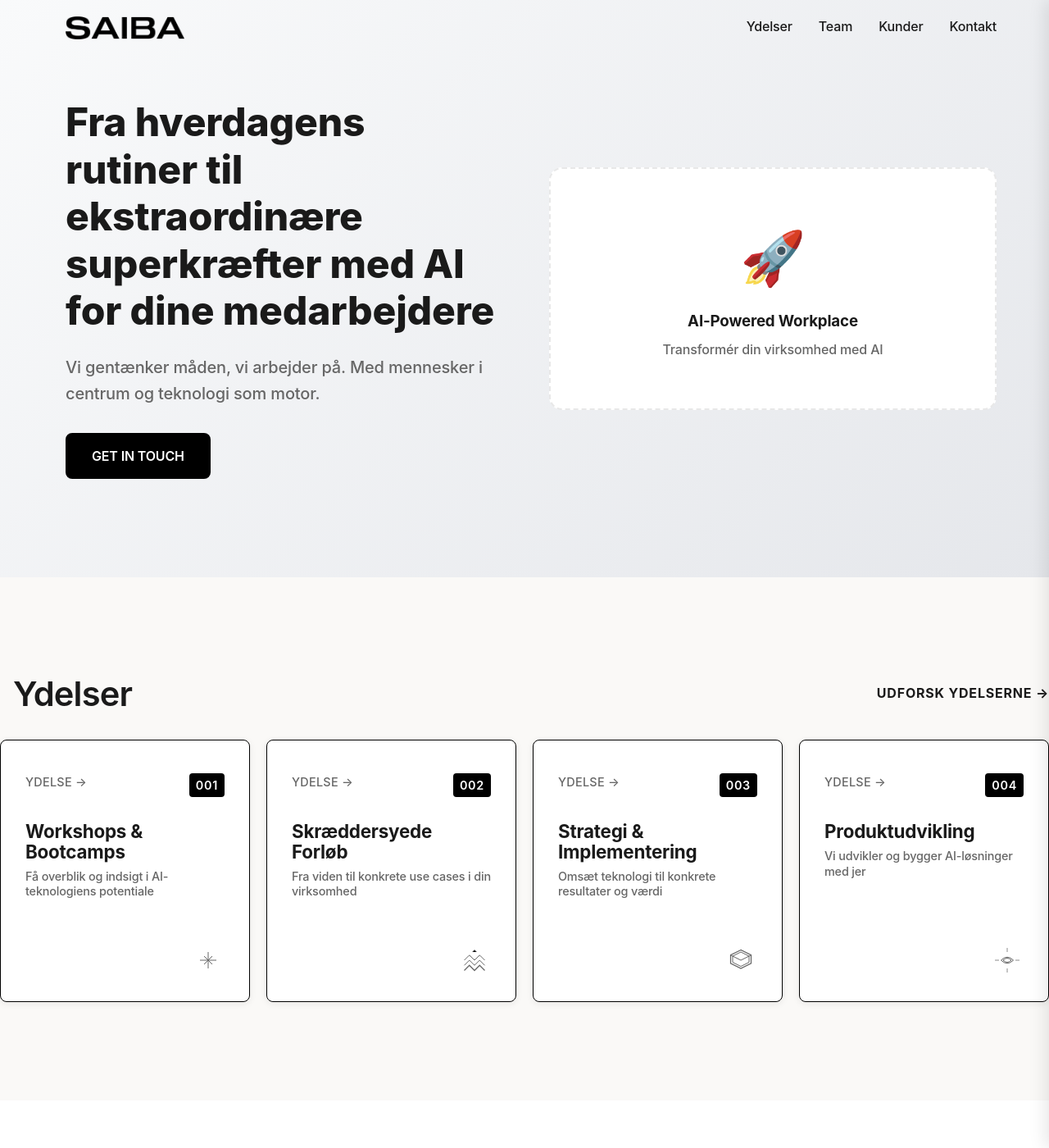
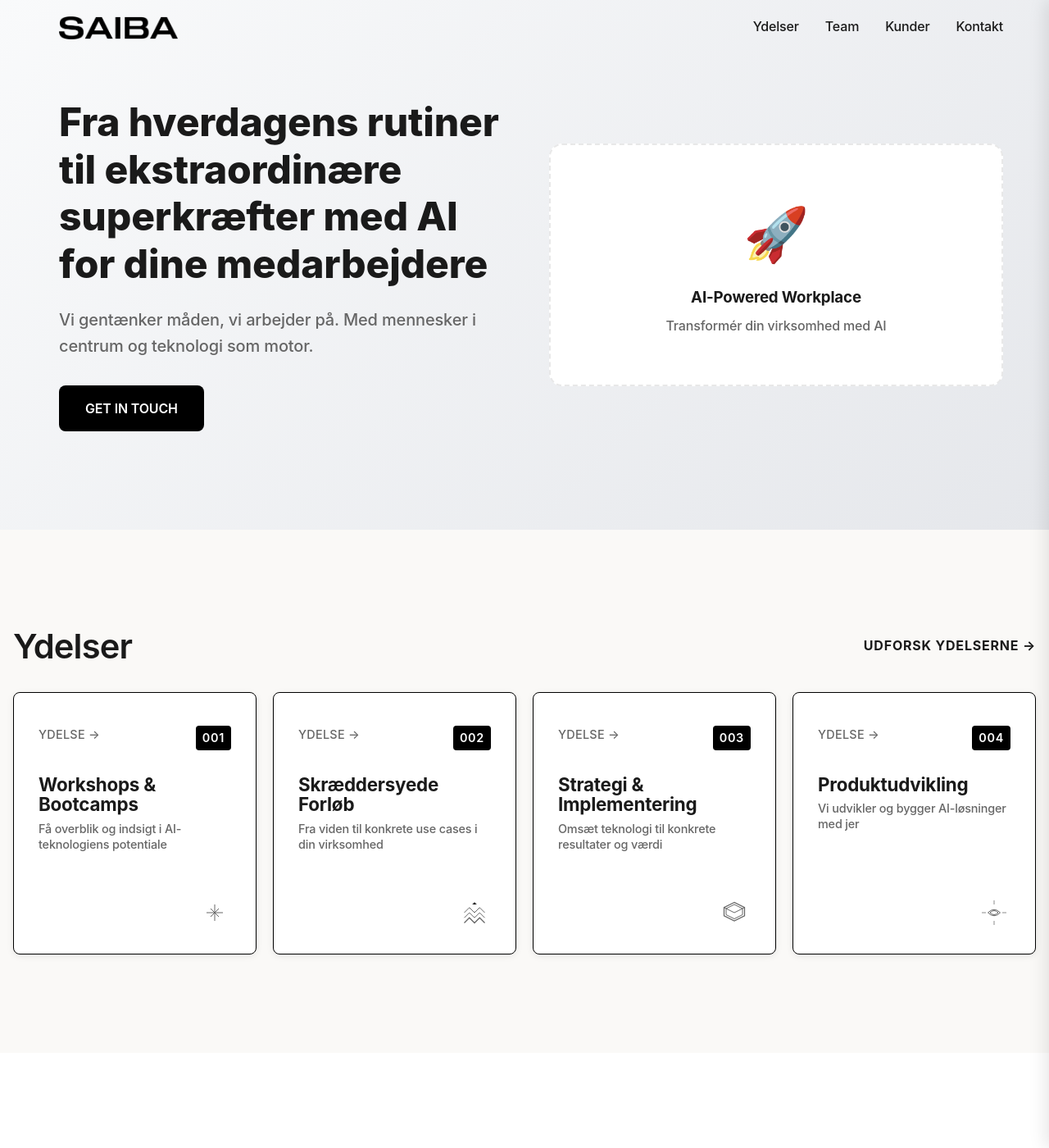
Before and after one commit to b4ltasar/saibaweb, a Jekyll site: the page built from index.html, in a window 1280 px wide and 1400 px high. Shown: the whole window at 82% size. Built offline with Jekyll 4.4.1, drawn with Linux system fonts in a browser that asks for light colours.

Commit message:
Fix alignment: Konsistent 16px padding for overskrifter og CTA-knapper

```diff
--- a/assets/css/main.css
+++ b/assets/css/main.css
@@ -115,7 +115,7 @@ body {
 .container {
   max-width: 1200px;
   margin: 0 auto;
-  padding: 0 24px;
+  padding: 0 16px;
 }
 
 .section {
@@ -281,13 +281,17 @@ body {
   align-items: center;
 }
 
+.hero-text {
+  padding-left: 16px;
+}
+
 .hero-title {
   font-size: 48px;
   font-weight: 800;
   line-height: 1.2;
   margin-bottom: 24px;
   color: var(--text);
-  padding-left: 16px;
+  padding-left: 0;
 }
 
 .hero-subtitle {
@@ -295,7 +299,7 @@ body {
   color: var(--muted);
   margin-bottom: 32px;
   line-height: 1.6;
-  padding-left: 16px;
+  padding-left: 0;
 }
 
 .hero-cta {
@@ -307,7 +311,7 @@ body {
   text-decoration: none;
   font-weight: 600;
   transition: transform 0.2s, box-shadow 0.2s;
-  margin-left: 16px;
+  margin-left: 0;
 }
 
 .hero-cta:hover {
@@ -342,7 +346,7 @@ body {
 .services-container {
   max-width: 1400px;
   margin: 0 auto;
-  padding: 0;
+  padding: 0 16px;
 }
 
 .services-title,
@@ -356,7 +360,7 @@ body {
   letter-spacing: -0.02em;
   line-height: 1.1;
   text-align: left;
-  padding-left: 16px;
+  padding-left: 0;
   margin-left: 0;
 }
 
@@ -720,7 +724,7 @@ body {
 .ai-facts-container {
   max-width: 1400px;
   margin: 0 auto;
-  padding: 0;
+  padding: 0 16px;
 }
 
 .ai-facts-header {
@@ -759,7 +763,7 @@ body {
   width: 0;
   opacity: 0;
   transition: width 2.5s ease, opacity 0.3s ease;
-  padding-left: 16px;
+  padding: 0 16px;
 }
 
 .ai-facts-title.typewriter-active {
@@ -1378,7 +1382,7 @@ body {
     flex-direction: column;
     align-items: flex-start;
     gap: 20px;
-    padding: 0 20px;
+    padding: 0;
   }
 
   .services-grid {
@@ -1411,7 +1415,7 @@ body {
   }
 
   .ai-facts-container {
-    padding: 0 20px;
+    padding: 0 16px;
   }
 
   .interactive-area {
```
